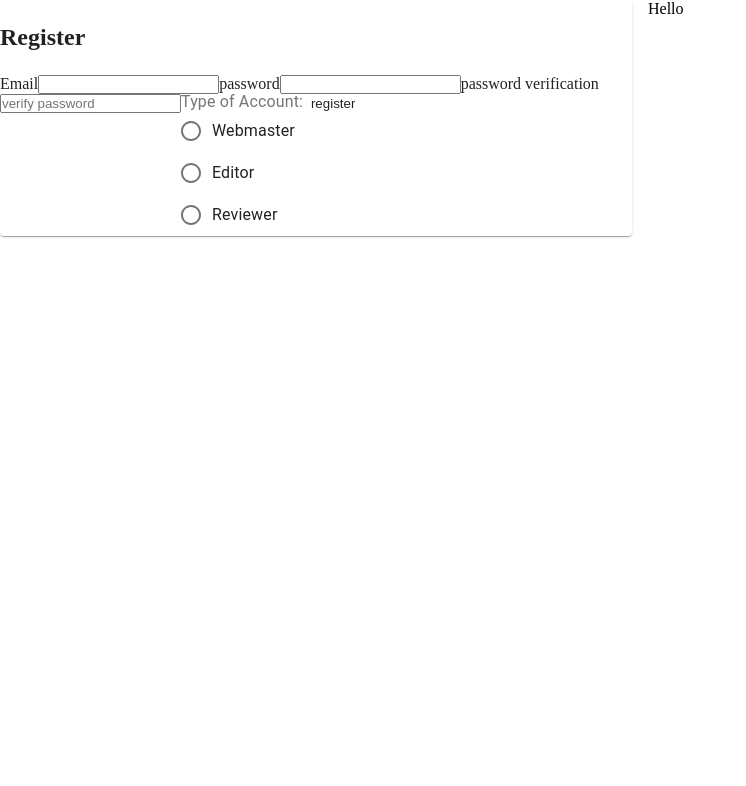
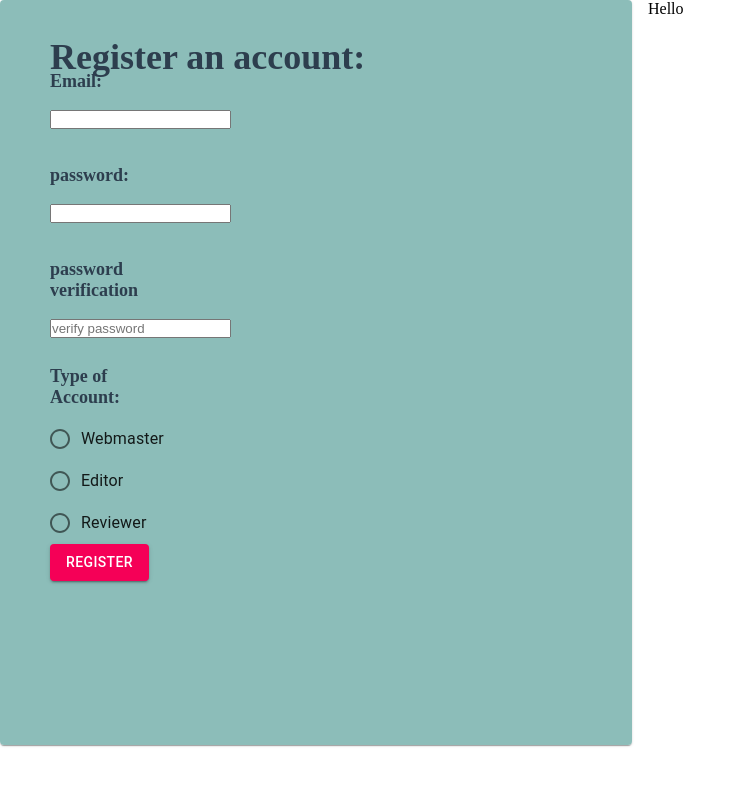
Before and after one commit to Benedict-Carling/Programming3-Frontend, a React (Create React App) app: page /accountmanagement in a window 1280 px wide. Shown: the top 786 px of the page, without its empty margins (0-746 px from the left). Built offline with nearby package versions, Linux system fonts and the light colour scheme.

Commit message:
Design of Register page according to figma

```diff
--- a/package.json
+++ b/package.json
@@ -5,6 +5,7 @@
   "dependencies": {
     "@material-ui/core": "^4.11.2",
     "@material-ui/icons": "^4.11.2",
+    "@material-ui/lab": "^4.0.0-alpha.57",
     "@testing-library/jest-dom": "^5.11.6",
     "@testing-library/react": "^11.2.2",
     "@testing-library/user-event": "^12.2.2",
--- /dev/null
+++ b/src/components/AccountManagement/Register.css
@@ -0,0 +1,83 @@
+
+
+
+.Register {
+
+    background-color: #8CBDB9;
+    text-align: left;
+
+}
+
+.Register form{
+    margin-left: 50px ;
+        max-width: 100px;
+        background-color: #8CBDB9;
+        height: 90vmin;
+        text-align: left;
+        padding-top: 10px;
+
+}
+
+.Register-MainTitle{
+    background-color: #8CBDB9;
+        height: 25px;
+        display: flex;
+        flex-direction: column;
+        align-items: left;
+        justify-content: left;
+        font-size: calc(2px + 2vmin);
+        color: #2D3E4E;
+        font: 'oxygen';
+        margin-left: 50px;
+        max-width: 500px;
+}
+.Register-email{
+    margin-left: 50px ;
+        max-width: 100px;
+        background-color: #8CBDB9;
+        height: 10vmin;
+        text-align: left;
+        padding-top: 10px;
+        color: #2D3E4E;
+        font-size: calc(1px + 1vmin);
+
+}
+
+.Register-password{
+    margin-left: 50px ;
+        max-width: 100px;
+        background-color: #8CBDB9;
+        height: 10vmin;
+        text-align: left;
+        padding-top: 10px;
+        color: #2D3E4E;
+        font-size: calc(1px + 1vmin);
+
+}
+
+.Register-passwordCheck{
+    margin-left: 50px ;
+        max-width: 100px;
+        background-color: #8CBDB9;
+        height: 10vmin;
+        text-align: left;
+        padding-top: 10px;
+        color: #2D3E4E;
+        font-size: calc(1px + 1vmin);
+
+}
+.Register-userType{
+    margin-left: 0px ;
+        max-width: 100px;
+        background-color: #8CBDB9;
+        height: 10vmin;
+        text-align: left;
+        padding-top: 10px;
+        color: #2D3E4E;
+        font-size: calc(1px + 1vmin);
+
+}
+
+.Register-Alert{
+    font-size: calc(1px + 1vmin);
+}
--- a/src/components/AccountManagement/Register.js
+++ b/src/components/AccountManagement/Register.js
@@ -7,14 +7,19 @@ import Radio from '@material-ui/core/Radio';
 import RadioGroup from '@material-ui/core/RadioGroup';
 import FormControlLabel from '@material-ui/core/FormControlLabel';
 import FormControl from '@material-ui/core/FormControl';
-import FormLabel from '@material-ui/core/FormLabel';
+import "./Register.css";
+import Button from "@material-ui/core/Button";
+
+
+
+
 
 export default function Register() {
   const [email, setEmail] = useState("");
   const [password, setPassword] = useState("");
   const [passwordCheck, setPasswordCheck] = useState("");
   const [userType, setAccountType ] = useState("");
-
+  const [statusResult, setstatusResult] = useState("");
   const { setUserData } = useContext(UserContext);
   const history = useHistory();
 
@@ -33,34 +38,35 @@ export default function Register() {
     const newUser = { email, password, passwordCheck, userType };
     console.log(newUser)
     const hi = await Axios.post("http://localhost:5000/users/register", newUser);
-    console.log(hi.msg)
-    const loginRes = await Axios.post("http://localhost:5000/users/login", {
-      email,
-      password,
-    });
-    setUserData({
-      token: loginRes.data.token,
-      user: loginRes.data.user,
-    });
-    history.push("/");
+    console.log(hi)
+    setstatusResult(hi.status)
+
   };
   return (
     <div className= "Register">
-      <h2>Register</h2>
+      <header className="Register-MainTitle">
+        <h1 className="Register-title">Register an account:</h1>
+      </header>
       <form onSubmit={submit}>
-        <label htmlFor="register-email">Email</label>
+        <label className= "Register-email">
+          <h1 htmlFor="register-email">Email:</h1>
+        </label>
         <input
           onChange={(e) => setEmail(e.target.value)}
           id="register-email"
           type="email"
         />
-        <label htmlFor="register-password">password</label>
+        <label className= "Register-password">
+          <h1 htmlFor="register-password">password:</h1>
+        </label>
         <input
           onChange={(e) => setPassword(e.target.value)}
           id="register-password"
           type="password"
         />
-        <label htmlFor="register-passwordCheck">password verification</label>
+        <label className="Register-passwordCheck">
+          <h1 htmlFor="register-passwordCheck">password verification </h1>
+        </label>
         <input
           onChange={(e) => setPasswordCheck(e.target.value)}
           id="register-passwordCheck"
@@ -68,7 +74,9 @@ export default function Register() {
           placeholder="verify password"
         />
         <FormControl component="fieldset">
-          <FormLabel component="legend">Type of Account:</FormLabel>
+          <label className="Register-userType">
+            <h1 htmlFor="register-userType">Type of Account:</h1>
+            </label>
             <RadioGroup aria-label="Type of account" name="account" value={userType} onChange={handleChange}>
               <FormControlLabel value="webmaster" control={<Radio />} label="Webmaster" />
               <FormControlLabel value="editor" control={<Radio />} label="Editor" />
@@ -76,8 +84,18 @@ export default function Register() {
           </RadioGroup>
 
     </FormControl>
-        <input type="submit" value="register" />
+    <Button
+          onClick={submit}
+          variant="contained"
+          color="secondary"
+          type="submit"
+          value="Register"
+        >
+          Register
+        </Button>
+
       </form>
+
     </div>
   );
 }
--- a/src/components/pages/AccountManagement.js
+++ b/src/components/pages/AccountManagement.js
@@ -1,6 +1,7 @@
 import React from "react";
 import Grid from "@material-ui/core/Grid";
 import Card from "@material-ui/core/Card";
+
 
 import Register from "../AccountManagement/Register";
 
```
Also changed, not shown: 1 other file (tests, documents, lock files or other folders).
